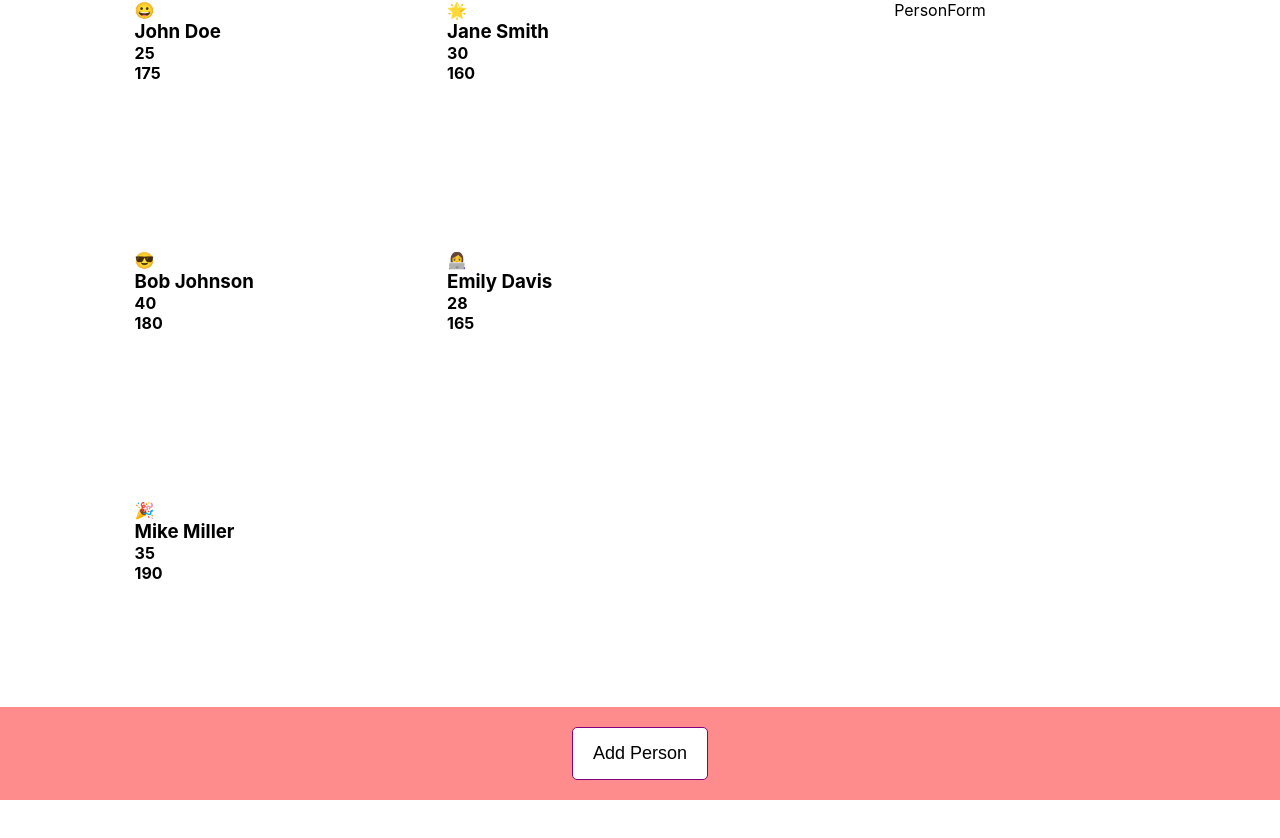
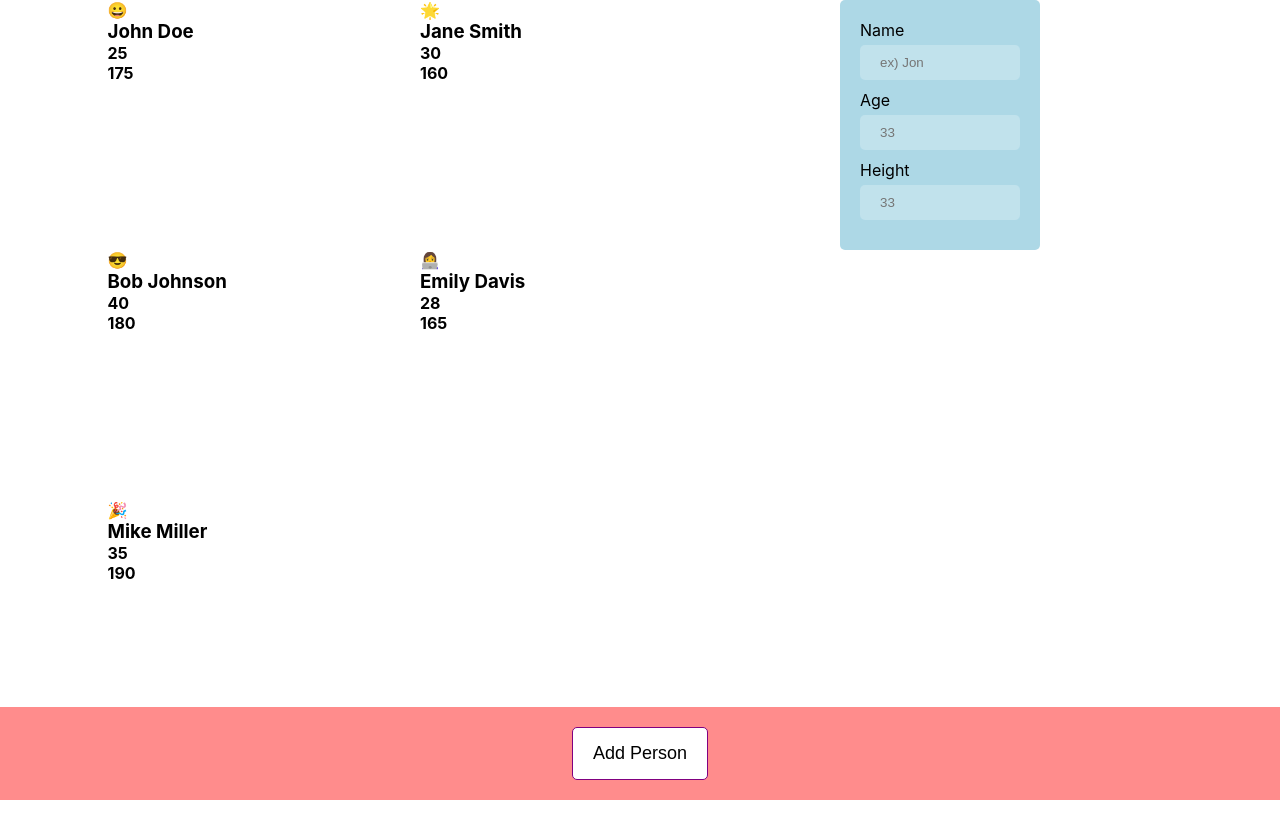
Before and after one commit to leavemydogalone/typescript_cypress_test, a React (Create React App) app: page / in a window 1280 px wide. Shown: the top 838 px of the page. Built offline with nearby package versions, Linux system fonts and the light colour scheme.

Commit message:
reducer working with types

```diff
--- a/src/App.tsx
+++ b/src/App.tsx
@@ -11,9 +11,14 @@ import getRandomEmoji from "./helpers/getRandomEmoji";
 function App() {
   const [people, setPeople] = useState<Person[] | []>([]);
   const [morePeople, setMorePeople] = useState<Person[] | []>([]);
-  const [state, dispatch] = useReducer(reducer, { portrait: getRandomEmoji() });
+  const [state, dispatch] = useReducer(reducer, {
+    name: "",
+    age: 0,
+    height: 0,
+    portrait: getRandomEmoji(),
+  });
 
-  const completePerson = state.age && state.name && state.height ? true : false;
+  const completePerson: boolean = !!(state.age && state.name && state.height);
 
   useEffect(() => {
     //mock API call
@@ -44,7 +49,7 @@ function App() {
         ))}
       </section>
       <aside className="formContainer">
-        <PersonForm />
+        <PersonForm dispatch={dispatch} state={state} />
       </aside>
       <div className="buttonContainer">
         <AddPersonButton
--- a/src/components/Form.module.css
+++ b/src/components/Form.module.css
@@ -0,0 +1,13 @@
+.form {
+  padding: 20px;
+  width: 200px;
+  background-color: lightblue;
+  border-radius: 5px;
+}
+.form input {
+  background: #ffffff3d;
+  width: 100%;
+  padding: 10px 20px;
+  border-radius: 5px;
+  margin: 5px 0 10px;
+}
--- a/src/components/PersonForm.tsx
+++ b/src/components/PersonForm.tsx
@@ -1,6 +1,56 @@
-import React from "react";
+import React, { Dispatch } from "react";
 import styles from "./Form.module.css";
+import { ACTIONS, NewPersonType } from "../types/personTypes";
+import { PayloadType } from "../helpers/formReducer";
 
-export default function PersonForm() {
-  return <form className={styles.form}>PersonForm</form>;
+type PersonFormPropType = {
+  dispatch: Dispatch<PayloadType>;
+  state: NewPersonType;
+};
+
+export default function PersonForm({ dispatch, state }: PersonFormPropType) {
+  // function handleSubmit(e) {
+  //   e.preventDefault();
+  //   dispatch({ type: ACTIONS.ADD, payload: { name: name } });
+  //   setName("");
+  // }
+  console.log(typeof state.age);
+
+  function handleChange(e: React.ChangeEvent<HTMLInputElement>) {
+    const id = e.target.id;
+    const updatedValue =
+      e.target.type === "number" ? parseFloat(e.target.value) : e.target.value;
+    dispatch({ action: ACTIONS.UPDATE_TEXT, text: updatedValue, id: id });
+  }
+  return (
+    <form className={styles.form}>
+      <label htmlFor="name">Name</label>
+      <input
+        name="name"
+        id="name"
+        type="text"
+        onChange={(e) => handleChange(e)}
+        value={state.name}
+        placeholder="ex) Jon"
+      />
+      <label htmlFor="age">Age</label>
+      <input
+        name="age"
+        id="age"
+        type="number"
+        onChange={(e) => handleChange(e)}
+        value={state.age || ""}
+        placeholder="33"
+      />
+      <label htmlFor="height">Height</label>
+      <input
+        name="height"
+        id="height"
+        type="number"
+        onChange={(e) => handleChange(e)}
+        value={state.height || ""}
+        placeholder="33"
+      />
+    </form>
+  );
 }
--- a/src/helpers/formReducer.tsx
+++ b/src/helpers/formReducer.tsx
@@ -1,20 +1,29 @@
 import { ACTIONS, NewPersonType } from "../types/personTypes";
 
+export type PayloadType = {
+  action: ACTIONS;
+  text?: string | number;
+  id?: string;
+};
+
 // fix these anies
-export function reducer(state: NewPersonType, action: ACTIONS): NewPersonType {
-  switch (action) {
+export function reducer(
+  state: NewPersonType,
+  payload: PayloadType
+): NewPersonType {
+  switch (payload.action) {
+    case ACTIONS.UPDATE_TEXT:
+      console.log(typeof payload.text);
+      if (typeof payload.id !== "string") return state;
+      // Only allow string for 'name' and 'portrait'
+      if (
+        typeof payload.text === "string" ||
+        typeof payload.text === "number"
+      ) {
+        return { ...state, [payload.id]: payload.text };
+      }
+      return state;
     default:
       return state;
   }
 }
-
-// function reducer(todos, action) {
-//     switch (action.type) {
-//       case ACTIONS.ADD:
-//         return [...todos, newTodo(action.payload.name)];
-
-//       case ACTIONS.DELETE: {
-//         return todos.filter((todo) => todo.id !== action.payload.id);
-//       }
-//     }
-//   }
```
Also changed, not shown: src/types/personTypes.tsx (+6 -4 lines).
